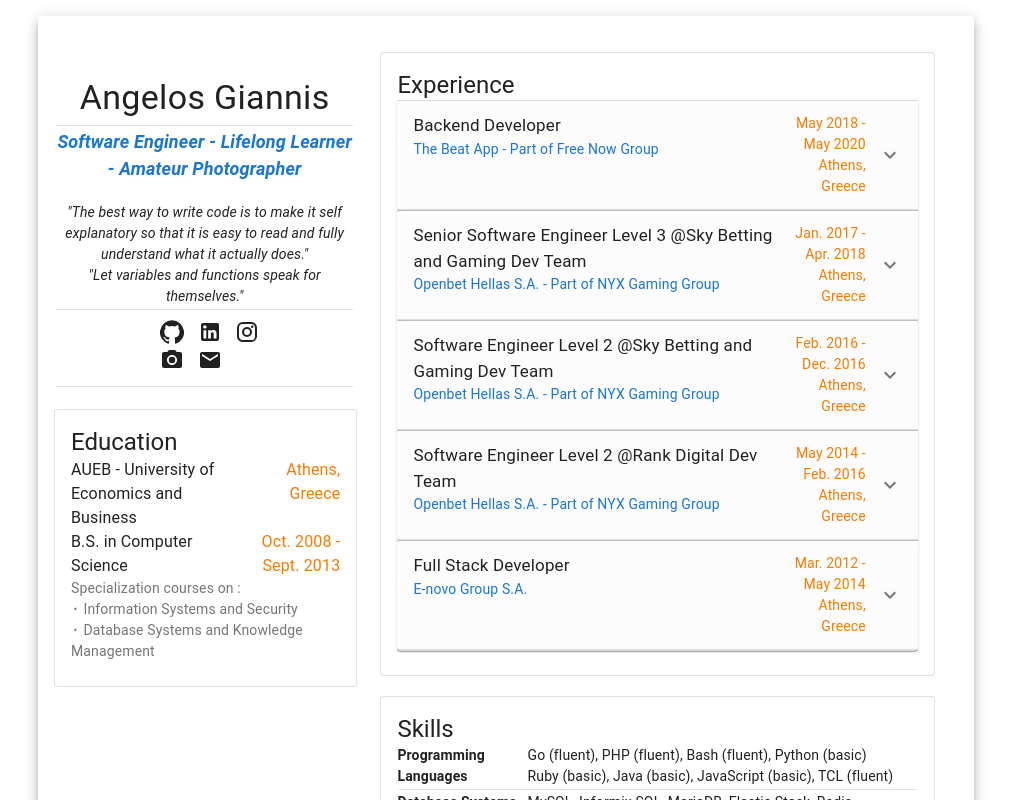
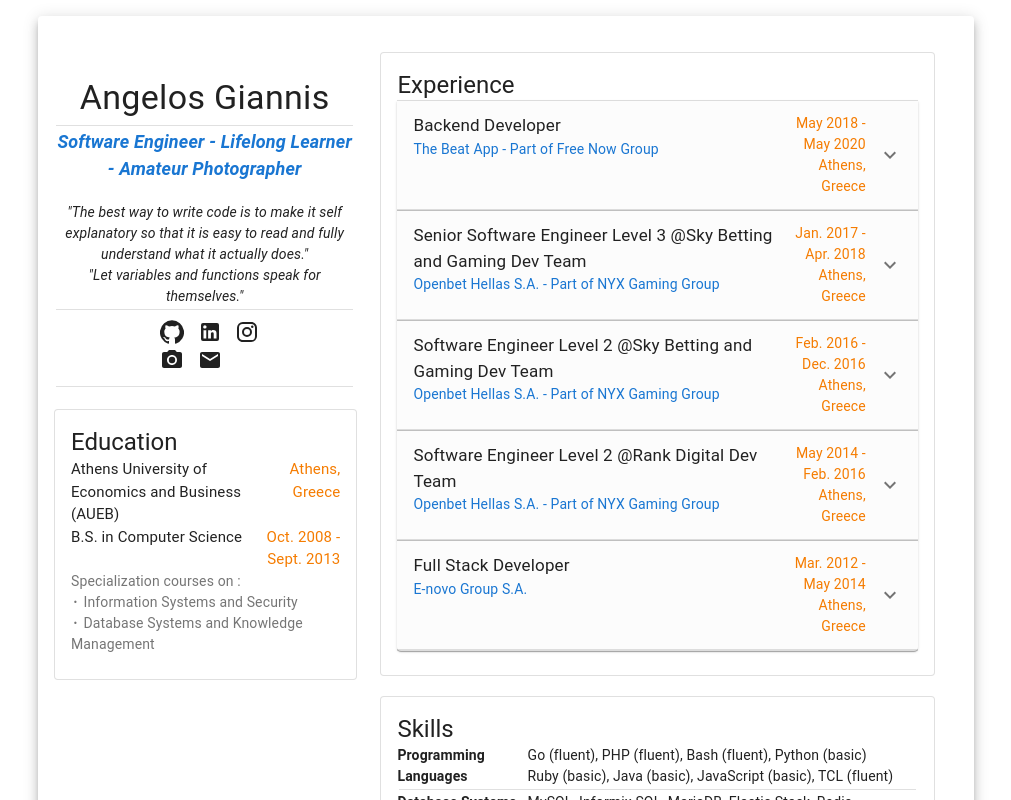
Before and after one commit to eujoy/mycv, a React (Create React App) app: page / in a window 1280 px wide. Shown: the top 800 px of the page, without its empty margins (134-1145 px from the left). Built offline with nearby package versions, Linux system fonts and the light colour scheme.

Commit message:
Minor fixes

```diff
--- a/src/components/profile/education.js
+++ b/src/components/profile/education.js
@@ -22,20 +22,20 @@
     },
     cardMain: {
         textAlign: "left",
-        fontSize: theme.typography.pxToRem(16),
+        fontSize: theme.typography.pxToRem(15),
     },
     cardRightMain: {
         textAlign: "right",
-        fontSize: theme.typography.pxToRem(16),
+        fontSize: theme.typography.pxToRem(15),
         color: theme.palette.warning.dark,
     },
     cardSecondary: {
         textAlign: "left",
-        fontSize: theme.typography.pxToRem(16),
+        fontSize: theme.typography.pxToRem(15),
     },
     cardRightSecondary: {
         textAlign: "right",
-        fontSize: theme.typography.pxToRem(16),
+        fontSize: theme.typography.pxToRem(15),
         color: theme.palette.warning.dark,
     },
     cardLastText: {
@@ -62,7 +62,7 @@
                             <Grid container spacing={0}>
                                 <Grid item xs={8}>
                                     <Typography className={classes.cardMain}>
-                                        AUEB - University of Economics and Business
+                                        Athens University of Economics and Business (AUEB)
                                     </Typography>
                                 </Grid>
                                 <Grid item xs={4}>
```
